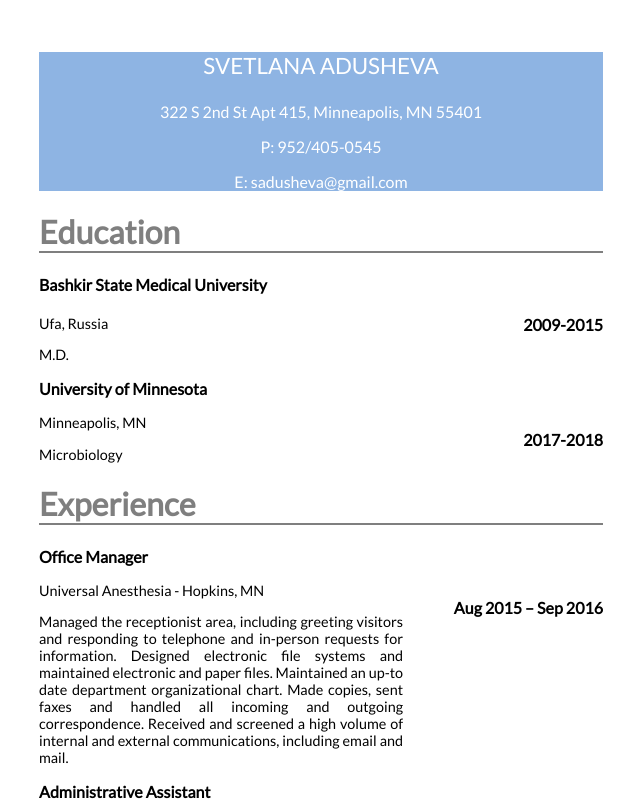
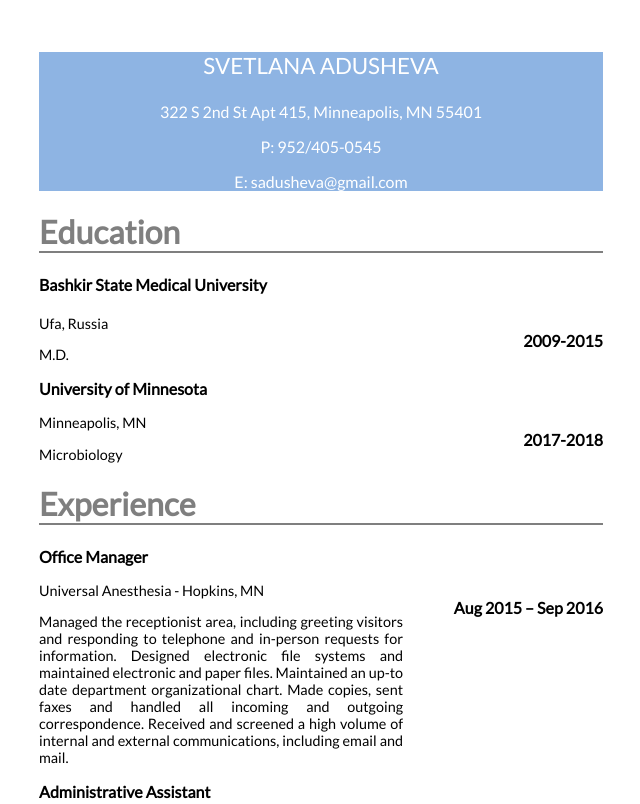
Before and after one commit to sadusheva/sadusheva.github.io, a plain HTML site: page index.html in a window 1280 px wide. Shown: the top 804 px of the page, without its empty margins (319-959 px from the left). Drawn offline with Linux system fonts and the light colour scheme.

Commit message:
Final copy

```diff
--- a/index.html
+++ b/index.html
@@ -24,7 +24,8 @@
           <div class="NameandDate">
           <b>
             <h4>Bashkir State Medical University</h4>
-            <div id="date">2009-2015</div>
+              <p id="date">2009-2015</p>
+
           </b>
           </div>
 
```
